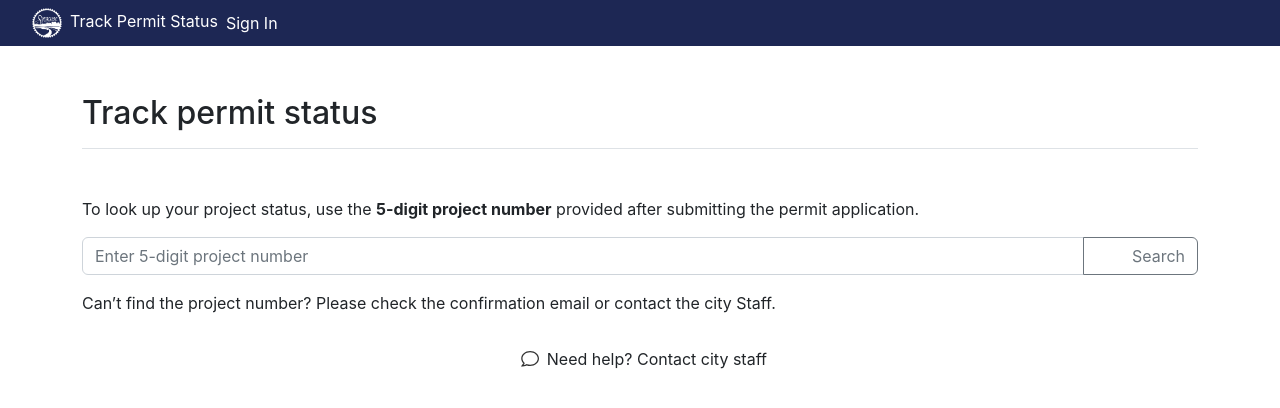
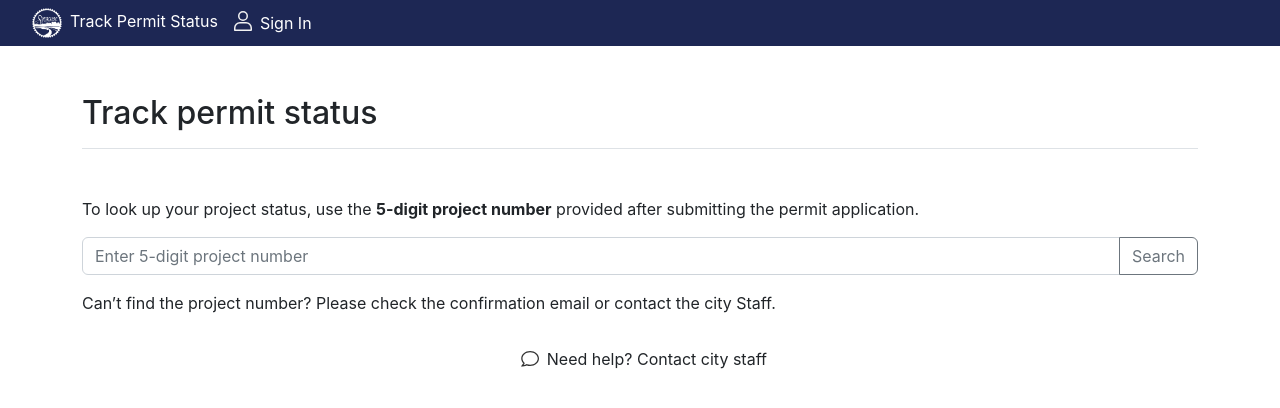
Before and after one commit to CityofSyracuse/Syr-PermitsWebApplicationUSDR, a React (Create React App) app: page / in a window 1280 px wide. Shown: the top 408 px of the page. Built offline with nearby package versions, Linux system fonts and the light colour scheme.

Commit message:
other small tweaks

```diff
--- a/src/App.js
+++ b/src/App.js
@@ -23,7 +23,7 @@ function App() {
 
 function OtherPermitSearch() {
     const chatBubble = "/img/bubble.svg";
-    const magGlass = "/img/mag-glass.svg";
+    // const magGlass = "/img/mag-glass.svg";
 
     const [value, setValue] = useState("");
     let navigate = useNavigate();
@@ -36,7 +36,8 @@ function OtherPermitSearch() {
                     value={value} onChange={(e) => setValue(e.target.value)}
                 />
                 <button onClick={(e) => navigate(`/status/${value}`)} className="btn btn-outline-secondary" type="button" id="button-addon2">
-                    <img className='px-2' src={magGlass} height={20} alt="logo" />Search
+                    {/* <img className='px-2' src={magGlass} height={20} alt="logo" /> */}
+                    Search
                 </button>
             </div>
             <p>Can’t find the project number? Please check the confirmation email or contact the city Staff.</p>
@@ -161,6 +162,7 @@ function DepartmentInfo() {
 
 function Header() {
     const logo = "/img/syracuse-logo.png";
+    const personIcon = "/img/person-icon.svg";
 
     return (
         <Navbar expand="lg" variant="dark" className='px-3 text-white' style={{ backgroundColor: '#1d2754' }}>
@@ -170,6 +172,7 @@ function Header() {
             </Link>
             <Nav className="ml-auto">
                 <div className="d-flex">
+                    <img className='px-2' src={personIcon} height={20} alt="logo" />
                     Sign In
                 </div>
             </Nav>
```
Also changed, not shown: public/img/chat-bubble.png (deleted), public/img/person-icon.svg (added).
